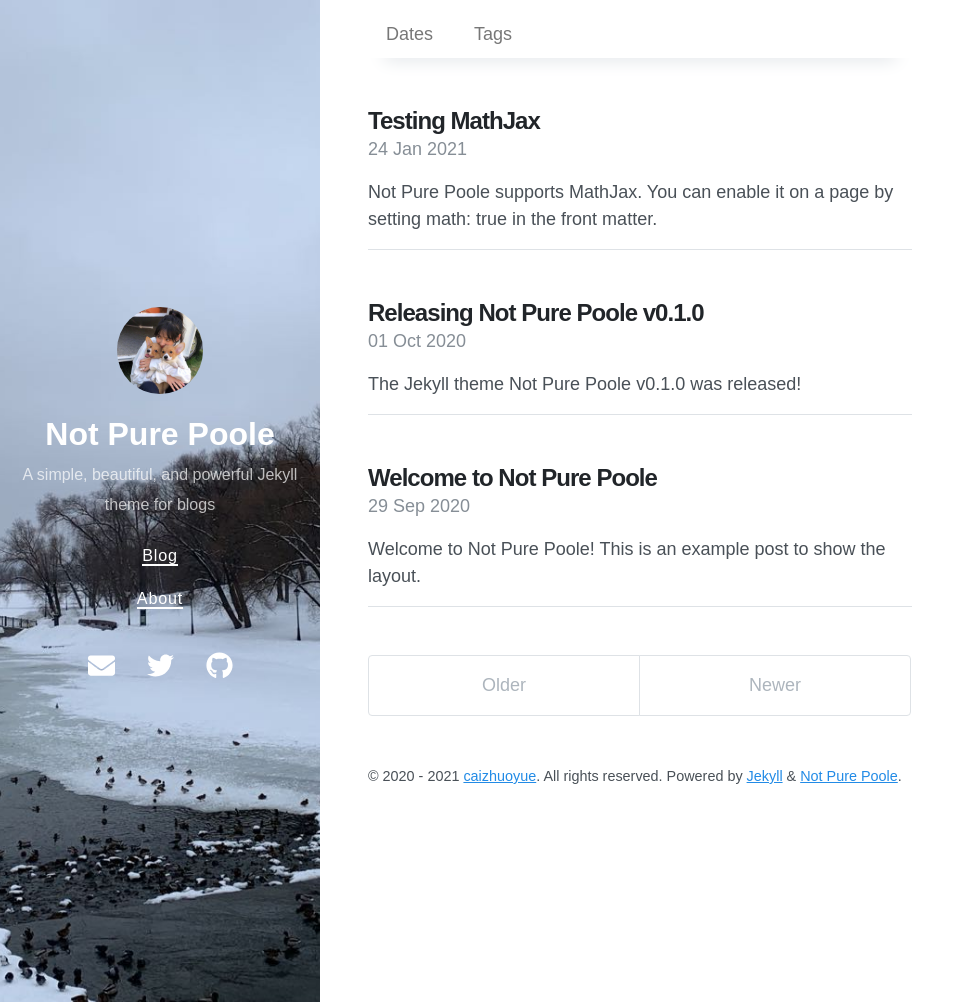
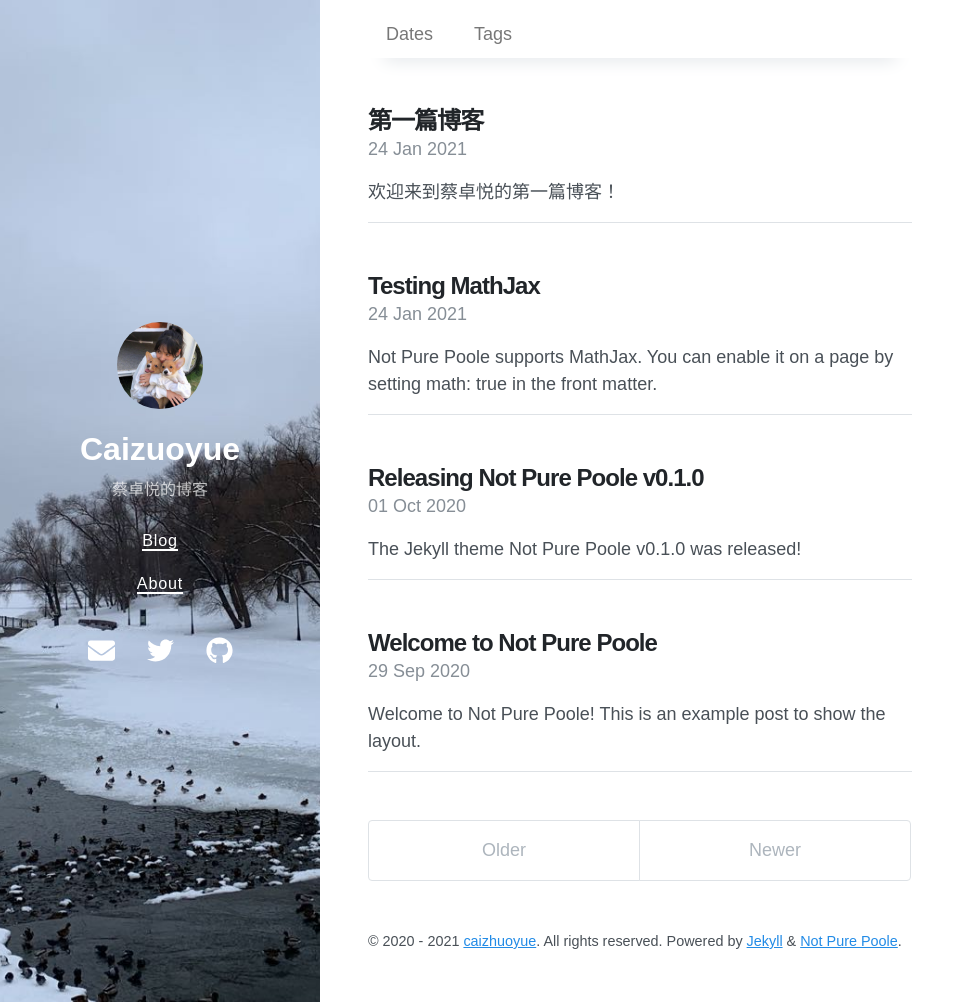
Before and after one commit to CaiZhuoyue/CaiZhuoyue.github.io, a Jekyll site: the page built from index.html, in a window 1280 px wide and 1002 px high. Shown: the whole window, without its empty margins (0-975 px from the left). Built offline with Jekyll 4.4.1, drawn with Linux system fonts in a browser that asks for light colours; nearby versions of some CDN libraries; the list of posts is cut into pages by our own code.

```diff
--- a/_config.yml
+++ b/_config.yml
@@ -1,7 +1,7 @@
 # Setup
-title: Not Pure Poole
-description: A simple, beautiful, and powerful Jekyll theme for blogs
-url: https://vszhub.github.io
+title: Caizuoyue
+description: 蔡卓悦的博客
+url: https://caizhuoyue.github.io
 avatar: /avatar.jpeg
 paginate: 5
 permalink: pretty
```
Also changed, not shown: _posts/2021-01-24-第一篇博客.md (added, +9 -0 lines), 1 other file.
